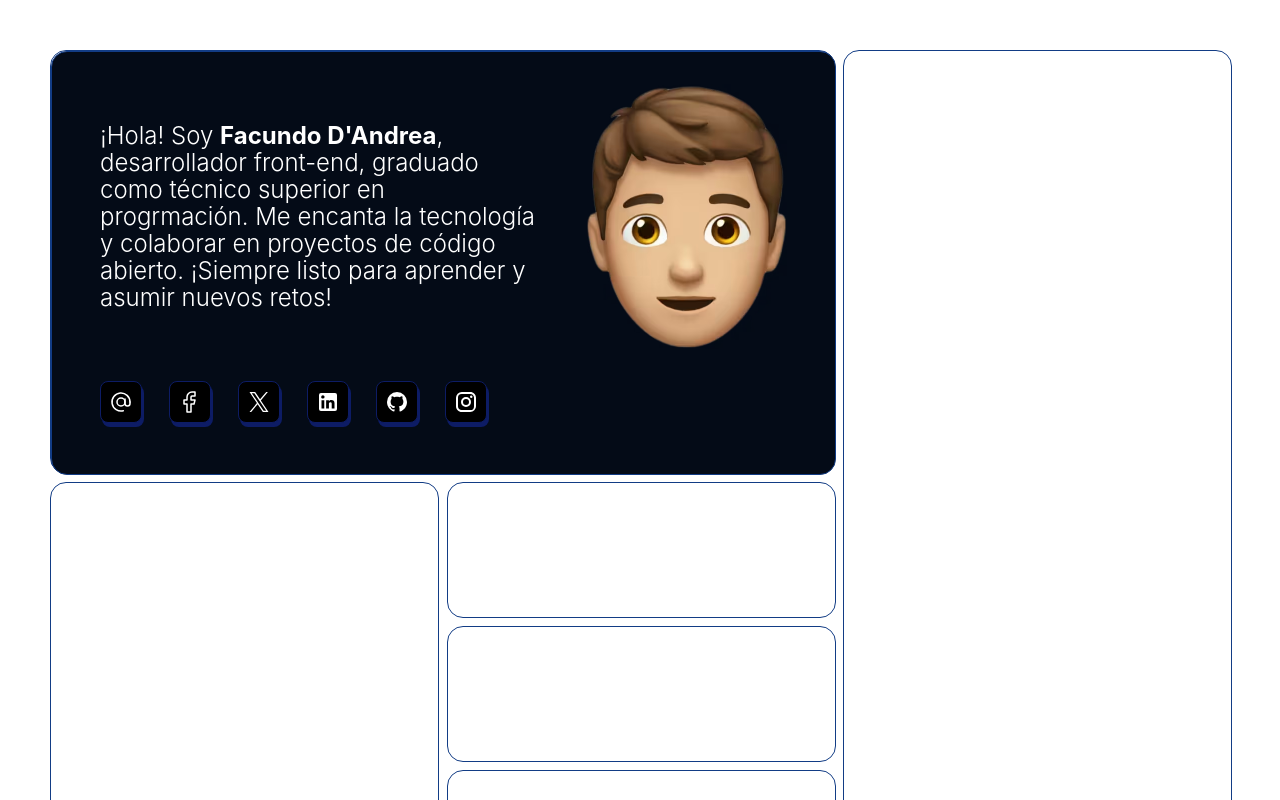
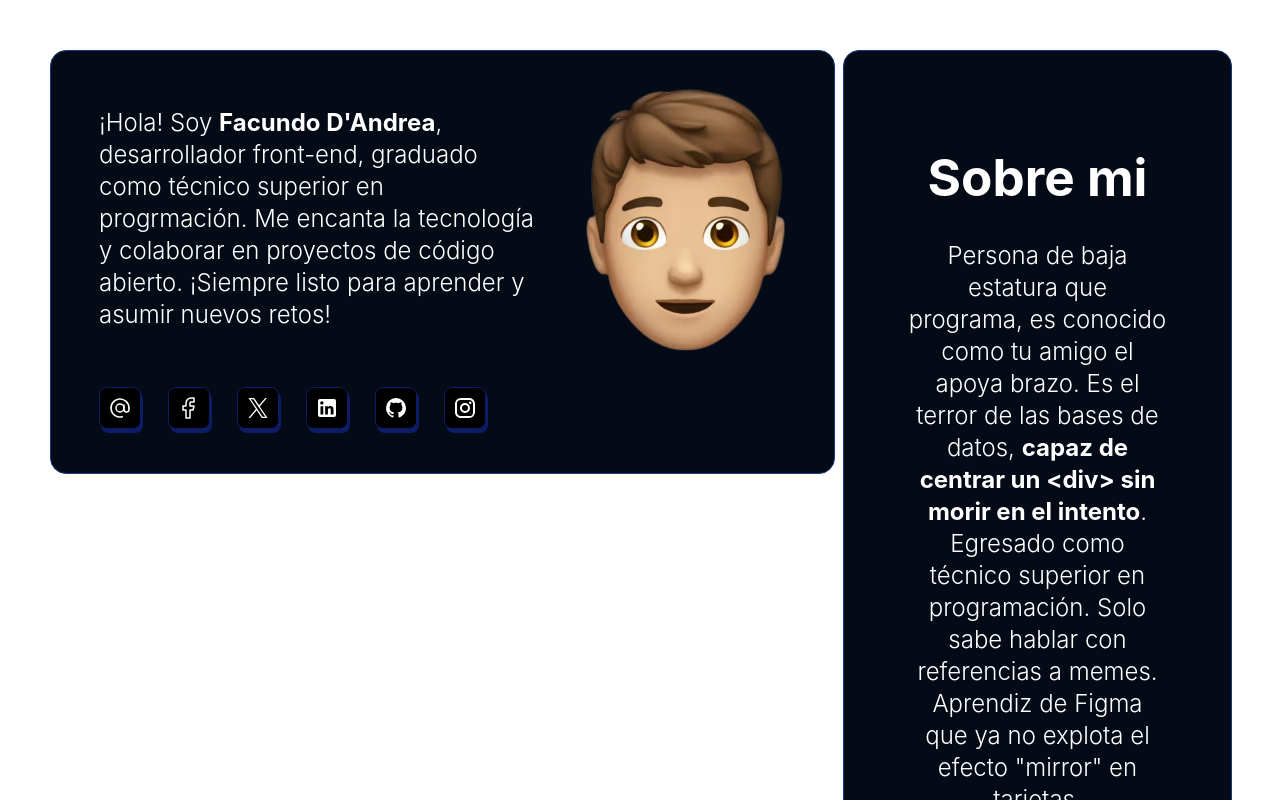
Before and after one commit to Facundodandrea/bento-portfolio, a React (Vite) app: page / in a window 1280 px wide. Shown: the top 800 px of the page. Built offline with nearby package versions, Linux system fonts and the light colour scheme.

Commit message:
feat: :sparkles: add about me card

```diff
--- /dev/null
+++ b/src/components/cards/aboutMeCard/AboutCard.tsx
@@ -0,0 +1,46 @@
+import React, { useEffect, useState } from 'react'
+import ReactMarkdown from 'react-markdown'
+import './aboutCard.css'
+
+interface AboutCardProps {
+  markdownPath: string // Ruta del Markdown
+  imagePath?: string // Ruta de la imagen (opcional)
+  children?: React.ReactNode // Propiedad opcional para los hijos
+}
+
+const AboutCard: React.FC<AboutCardProps> = ({
+  markdownPath,
+  imagePath,
+  children,
+}) => {
+  const [markdown, setMarkdown] = useState<string>('')
+
+  useEffect(() => {
+    const loadMarkdown = async () => {
+      try {
+        const response = await fetch(markdownPath)
+        if (!response.ok) {
+          throw new Error('Error al cargar el Markdown')
+        }
+        const text = await response.text()
+        setMarkdown(text)
+      } catch (error) {
+        console.error(error)
+      }
+    }
+
+    loadMarkdown()
+  }, [markdownPath])
+
+  return (
+    <div className='about-card'>
+      <div className='info'>
+        <ReactMarkdown>{markdown}</ReactMarkdown>
+        {imagePath && <img src={imagePath} alt='AboutCard Image' />}
+      </div>
+      <div className='tags-container'>{children}</div>
+    </div>
+  )
+}
+
+export default AboutCard
--- /dev/null
+++ b/src/components/cards/aboutMeCard/aboutCard.css
@@ -0,0 +1,22 @@
+.about-card {
+    width: 100%;
+    height: 100%;
+    display: flex;
+    flex-direction: column;
+    flex-wrap: wrap;
+    overflow: hidden;
+    border-radius: 1rem;
+    background-color: var(--bg-card);
+    border: 1px solid var(--border-color);
+
+    .info {
+        margin: 4rem;
+
+        p {
+            text-align: center;
+            font-size: 1.5rem;
+            font-weight: 300;
+            line-height: 2rem;
+        }
+     }
+}
--- /dev/null
+++ b/src/components/cards/index.ts
@@ -0,0 +1,2 @@
+export { default as WideCard } from './wideCard/WideCard'
+export { default as AboutCard } from './aboutMeCard/AboutCard'
--- a/src/components/cards/wideCard/wideCard.css
+++ b/src/components/cards/wideCard/wideCard.css
@@ -13,13 +13,16 @@
     .info {
         display: flex;
         align-items: center;
-        font-size: 1.5rem;
-        font-weight: 300;
-        line-height: 1.688rem;
         margin: 2rem 3rem;
         gap: 3rem;
 
-        text-align: left;
+        p {
+            font-size: 1.5rem;
+            font-weight: 300;
+            line-height: 2rem;
+            text-align: left;
+        }
+
 
             img {
                 max-width: 200px;
--- /dev/null
+++ b/src/data/about-me.md
@@ -0,0 +1,3 @@
+# Sobre mi
+
+Persona de baja estatura que programa, es conocido como tu amigo el apoya brazo. Es el terror de las bases de datos, **capaz de centrar un <div> sin morir en el intento**. Egresado como técnico superior en programación. Solo sabe hablar con referencias a memes. Aprendiz de Figma que ya no explota el efecto "mirror" en tarjetas.
--- a/src/pages/Home.tsx
+++ b/src/pages/Home.tsx
@@ -2,7 +2,7 @@ import { useState } from 'react'
 import { Responsive, WidthProvider } from 'react-grid-layout'
 
 import Button from '@/components/button/Button'
-import WideCard from '@/components/cards/wideCard/WideCard'
+import { WideCard, AboutCard } from '@/components/cards/index'
 
 import {
   EmailIcon,
@@ -101,7 +101,9 @@ const Home = () => {
         </WideCard>
       </div>
       <div key='2' className='grid-item' onClick={e => e.stopPropagation()}>
-        Item 2
+        <AboutCard markdownPath='src/data/about-me.md'>
+          {/* Aqui van las tags <Tags label='HTML' />*/}
+        </AboutCard>
       </div>
       <div key='3' className='grid-item' onClick={e => e.stopPropagation()}>
         Item 3
--- a/src/pages/home.css
+++ b/src/pages/home.css
@@ -3,6 +3,6 @@
     text-align: center;
     border-radius: 1rem;
     transition: all 0.1s ease;
-    border: 1px solid var(--border-color);
+    /*border: 1px solid var(--border-color);*/
     color: white;
 }
```
Also changed, not shown: src/components/tags/Tags.tsx (added).
